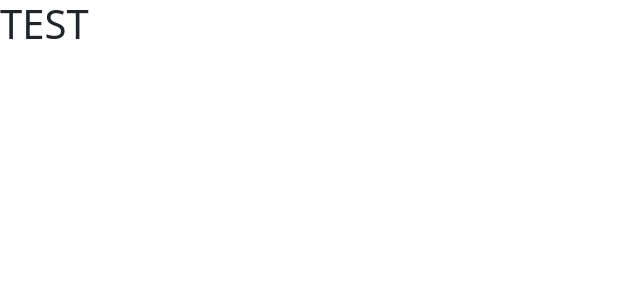
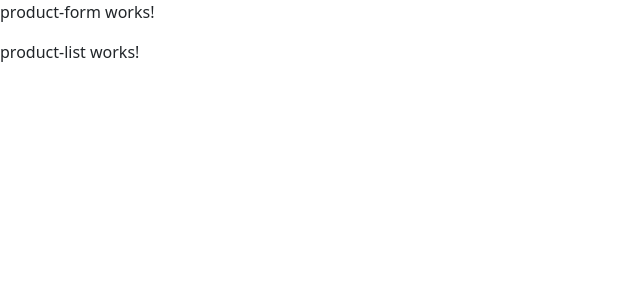
Before and after one commit to Youssef-Yasser-Mahmoud/ProductDash-, an Angular app: page / in a window 1280 px wide. Shown: the top 300 px of the page, without its empty margins (0-640 px from the left). Built offline with nearby package versions, Linux system fonts and the light colour scheme.

Commit message:
Create ProductFormComponent and ProductListComponent

```diff
--- a/src/app/app.component.html
+++ b/src/app/app.component.html
@@ -1 +1,4 @@
-<h1>TEST</h1>
+<div class="">
+  <app-product-form></app-product-form>
+  <app-product-list></app-product-list>
+</div>
--- /dev/null
+++ b/src/app/components/product-form/product-form.component.html
@@ -0,0 +1 @@
+<p>product-form works!</p>
--- /dev/null
+++ b/src/app/components/product-list/product-list.component.html
@@ -0,0 +1 @@
+<p>product-list works!</p>
```
Also changed, not shown: src/app/app.component.ts (+4 -3 lines), src/app/components/product-form/product-form.component.ts (added, +11 -0 lines), src/app/components/product-list/product-list.component.ts (added, +11 -0 lines), src/app/components/product-form/product-form.component.css (added), src/app/components/product-list/product-list.component.css (added).
